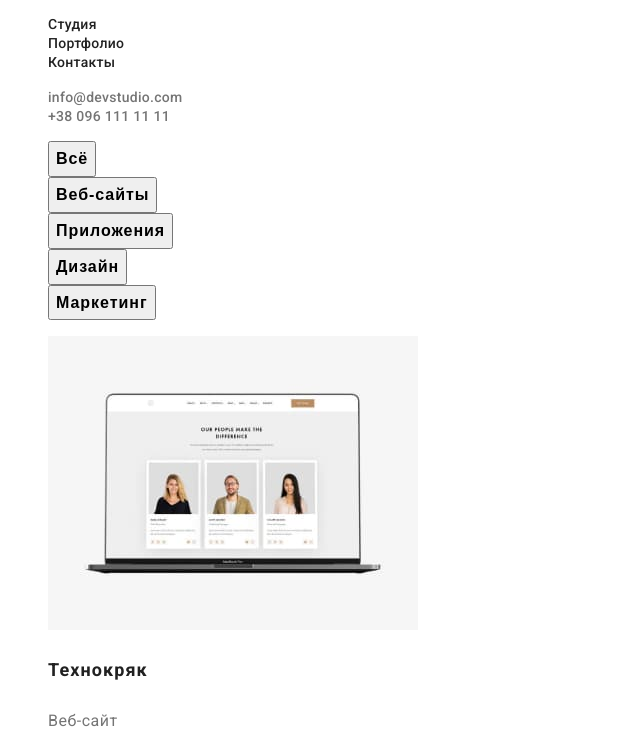
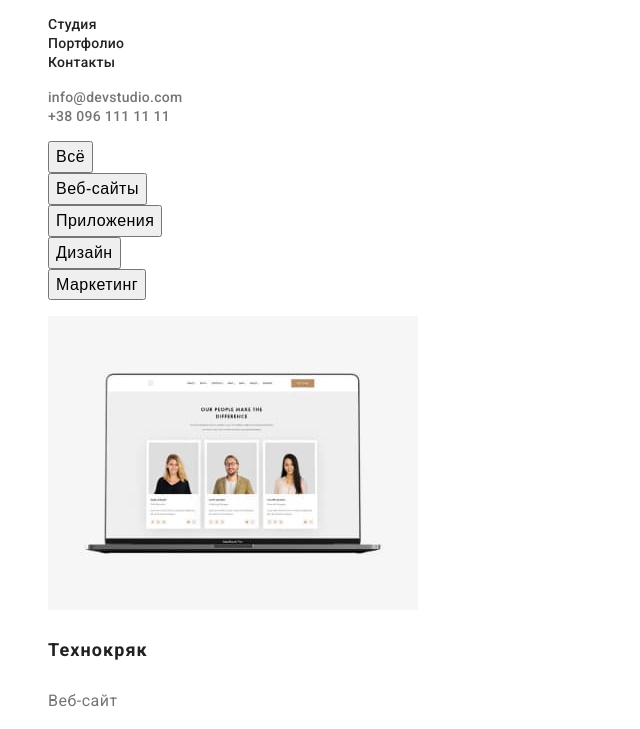
Before and after one commit to Annix48/goit-markup-hw-02, a plain HTML site: page portfolio.html in a window 1280 px wide. Shown: the part 41-770 px from the top of the page, without its empty margins (0-640 px from the left). Drawn offline with Linux system fonts and the light colour scheme.

Commit message:
изменения в тексте

```diff
--- a/css/styles.css
+++ b/css/styles.css
@@ -78,12 +78,22 @@ body {
     text-align: center;
     letter-spacing: 0.06em;
     color: var(--bg-cl);
+    text-transform: uppercase;
 }
 .btn {
     font-weight: 700;
     font-size: 16px;
     line-height: 1.87;
     letter-spacing: 0.06em;
+    cursor: pointer;
+    color: var(--bg-cl);
+
+}
+.btn-portfolio {
+    font-weight: 500;
+    font-size: 16px;
+    line-height: 1.62;
+    letter-spacing: 0.03em;
     cursor: pointer;
 }
 
@@ -93,6 +103,7 @@ body {
     font-size: 14px;
     line-height: 1.14;
     letter-spacing: 0.03em;
+    text-transform: uppercase;
 }
 .description {
     font-weight: 400;
@@ -135,7 +146,7 @@ body {
         letter-spacing: 0.03em;
         color: var(--main-cl);
 }
-/*ПОДВАП*/
+/*ПОДВАЛ*/
 .background-footer {
     width: 1600px;
     height: 252px;
@@ -157,6 +168,7 @@ body {
     line-height: 1.71;
     letter-spacing: 0.03em;
     color: var(--bg-cl);
+    font-style: normal;
 }
 .info-footer {
     font-weight: 400;
--- a/portfolio.html
+++ b/portfolio.html
@@ -35,15 +35,17 @@
 
     <main>
         <!--Навигация-->
+        <section>
         <ul class="list" >
 
-            <li><button class="btn" type="button">Всё</button></li>
-            <li><button class="btn" type="button">Веб-сайты</button></li>
-            <li><button class="btn" type="button">Приложения</button></li>
-            <li><button class="btn" type="button">Дизайн</button></li>
-            <li><button class="btn" type="button">Маркетинг</button></li>
+            <li><button class="btn-portfolio" type="button">Всё</button></li>
+            <li><button class="btn-portfolio" type="button">Веб-сайты</button></li>
+            <li><button class="btn-portfolio" type="button">Приложения</button></li>
+            <li><button class="btn-portfolio" type="button">Дизайн</button></li>
+            <li><button class="btn-portfolio" type="button">Маркетинг</button></li>
 
         </ul>
+        </section>
     <!--Картинки-->
         <section >
 
```
